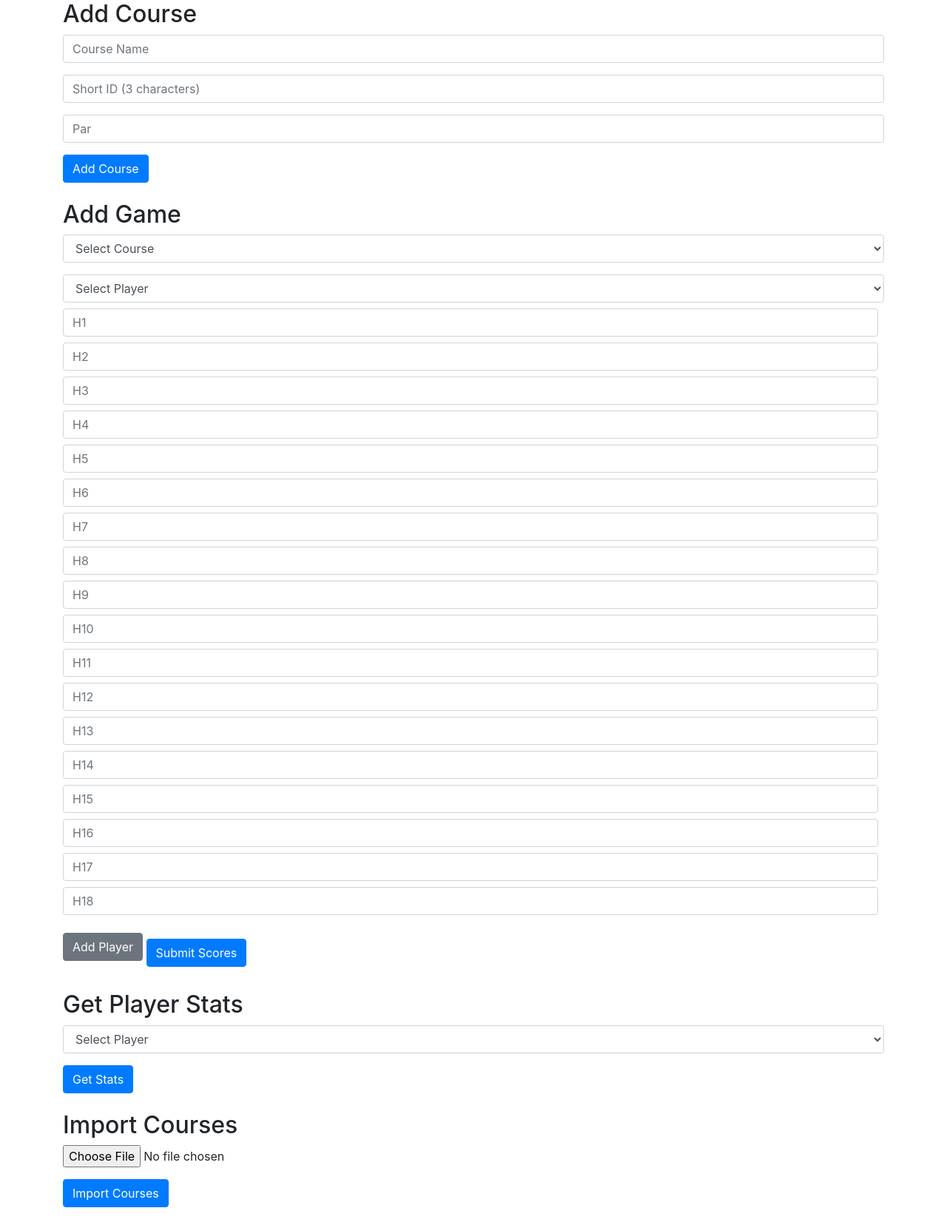
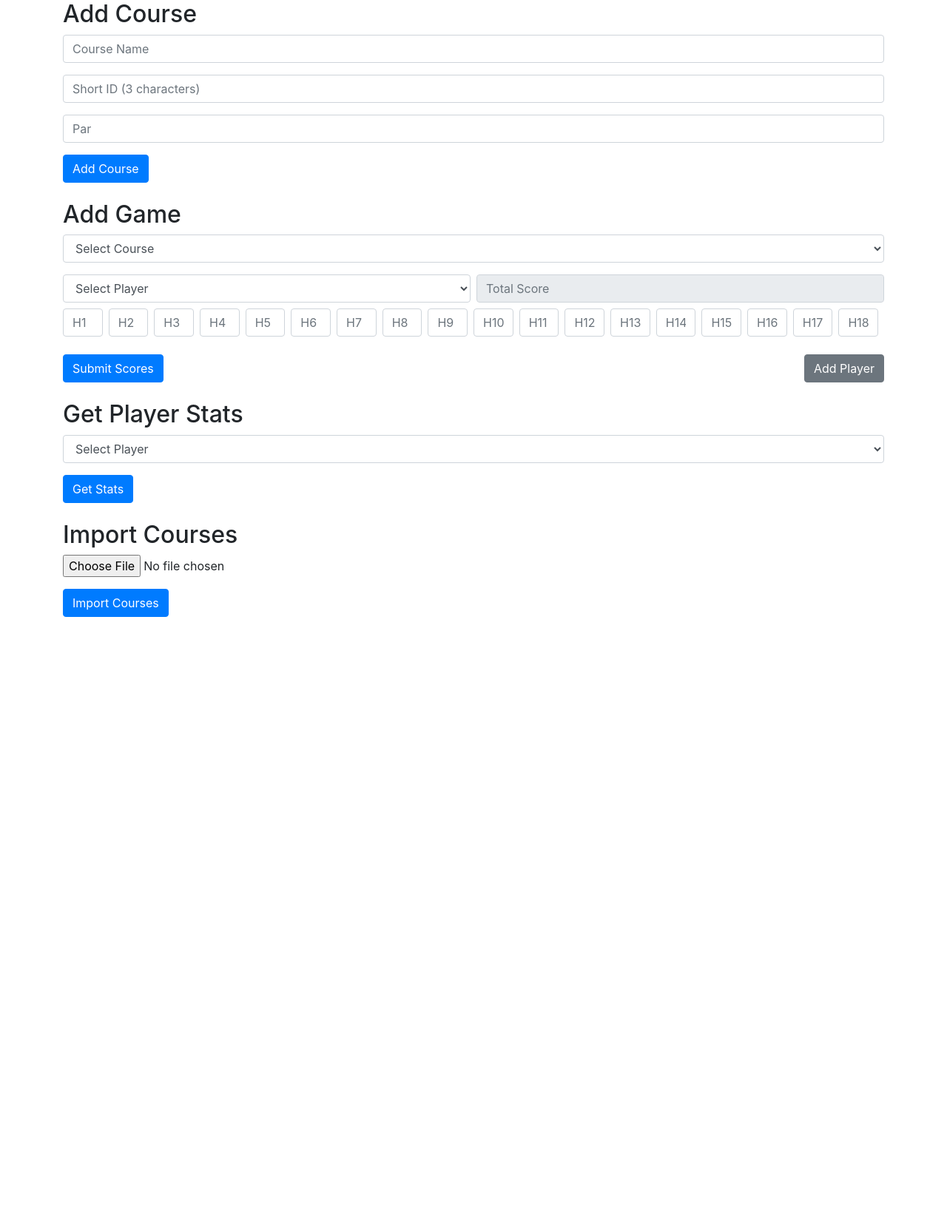
Before and after one commit to rumble19/WMG-Score-Tracker, a PHP site: page /admin/index.php in a window 1280 px wide. Shown: the part 328-1984 px from the top of the page at 74% size. After the commit the page ends 1162 px from the top, so only its background shows below. Run offline with PHP 8.4, Linux system fonts and the light colour scheme; the visitor is signed in with stand-in values (Sample User, id 1); data that the repository does not hold is empty; some libraries are stand-ins or nearby versions.

Commit message:
18 inputs for scores

```diff
--- a/admin/index.php
+++ b/admin/index.php
@@ -58,17 +58,20 @@ if (!isLoggedIn()) {
             </div>
             <div id="players-container" class="mb-3">
                 <div class="player-score form-group">
-                    <select class="player-select form-control mb-2" required>
-                        <option value="">Select Player</option>
-                    </select>
-                    <div class="d-flex flex-wrap">
+                    <div class="d-flex align-items-center mb-2">
+                        <select class="player-select form-control mr-2" required>
+                            <option value="">Select Player</option>
+                        </select>
+                        <input type="text" class="form-control total-score" placeholder="Total Score" readonly>
+                    </div>
+                    <div class="d-flex">
                         <?php for ($i = 1; $i <= 18; $i++): ?>
-                            <input type="number" class="form-control hole-score-input mr-2 mb-2" id="hole<?= $i ?>-score" name="hole<?= $i ?>-score" placeholder="H<?= $i ?>" required>
+                            <input type="text" inputmode="numeric" class="form-control hole-score-input mr-2 mb-2" id="hole<?= $i ?>-score" name="hole<?= $i ?>-score" placeholder="H<?= $i ?>" required>
                         <?php endfor; ?>
                     </div>
                 </div>
             </div>
-            <button type="button" id="add-player-button" class="btn btn-secondary mb-3">Add Player</button>
+            <button type="button" id="add-player-button" class="btn btn-secondary mb-3 float-right">Add Player</button>
             <button type="submit" class="btn btn-primary">Submit Scores</button>
         </form>
 
--- a/admin/static/script.js
+++ b/admin/static/script.js
@@ -50,14 +50,17 @@ document.getElementById("add-player-button").addEventListener("click", () => {
   const playerScoreDiv = document.createElement("div");
   playerScoreDiv.className = "player-score form-group";
   playerScoreDiv.innerHTML = `
-        <select class="player-select form-control mb-2" required>
-            <option value="">Select Player</option>
-        </select>
-        <div class="d-flex flex-wrap">
+        <div class="d-flex align-items-center mb-2">
+            <select class="player-select form-control mr-2" required>
+                <option value="">Select Player</option>
+            </select>
+            <input type="text" class="form-control total-score" placeholder="Total Score" readonly>
+        </div>
+        <div class="d-flex">
             ${Array.from(
               { length: 18 },
               (_, i) => `
-                <input type="number" class="form-control hole-score-input mr-2 mb-2" placeholder="H${
+                <input type="text" inputmode="numeric" class="form-control hole-score-input mr-2 mb-2" placeholder="H${
                   i + 1
                 }" required>
             `
@@ -66,6 +69,7 @@ document.getElementById("add-player-button").addEventListener("click", () => {
     `;
   playersContainer.appendChild(playerScoreDiv);
   populatePlayers();
+  addScoreInputListeners(playerScoreDiv);
 });
 
 document.getElementById("add-player-form").addEventListener("submit", async (e) => {
@@ -124,14 +128,17 @@ document.getElementById("add-game-form").addEventListener("submit", async (e) =>
   document.getElementById("add-game-form").reset();
   document.getElementById("players-container").innerHTML = `
         <div class="player-score form-group">
-            <select class="player-select form-control mb-2" required>
-                <option value="">Select Player</option>
-            </select>
-            <div class="d-flex flex-wrap">
+            <div class="d-flex align-items-center mb-2">
+                <select class="player-select form-control mr-2" required>
+                    <option value="">Select Player</option>
+                </select>
+                <input type="text" class="form-control total-score" placeholder="Total Score" readonly>
+            </div>
+            <div class="d-flex">
                 ${Array.from(
                   { length: 18 },
                   (_, i) => `
-                    <input type="number" class="form-control hole-score-input mr-2 mb-2" placeholder="H${
+                    <input type="text" inputmode="numeric" class="form-control hole-score-input mr-2 mb-2" placeholder="H${
                       i + 1
                     }" required>
                 `
@@ -161,3 +168,22 @@ document.getElementById("get-player-stats-form").addEventListener("submit", asyn
     });
   }
 });
+
+function addScoreInputListeners(playerScoreDiv) {
+  const holeInputs = playerScoreDiv.querySelectorAll(".hole-score-input");
+  const totalScoreInput = playerScoreDiv.querySelector(".total-score");
+
+  holeInputs.forEach((input) => {
+    input.addEventListener("input", () => {
+      const totalScore = Array.from(holeInputs).reduce(
+        (sum, input) => sum + (parseInt(input.value) || 0),
+        0
+      );
+      totalScoreInput.value = totalScore;
+    });
+  });
+}
+
+document.querySelectorAll(".player-score").forEach((playerScoreDiv) => {
+  addScoreInputListeners(playerScoreDiv);
+});
```
